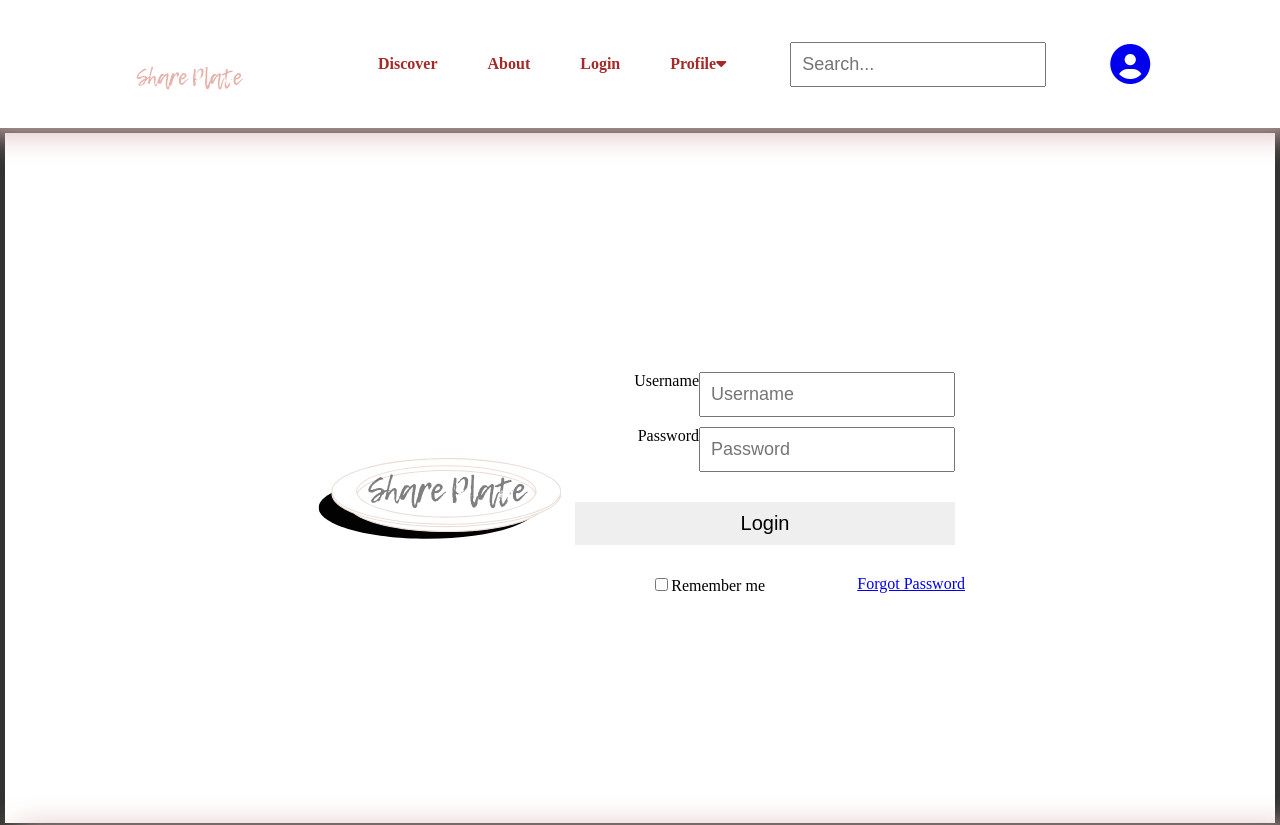
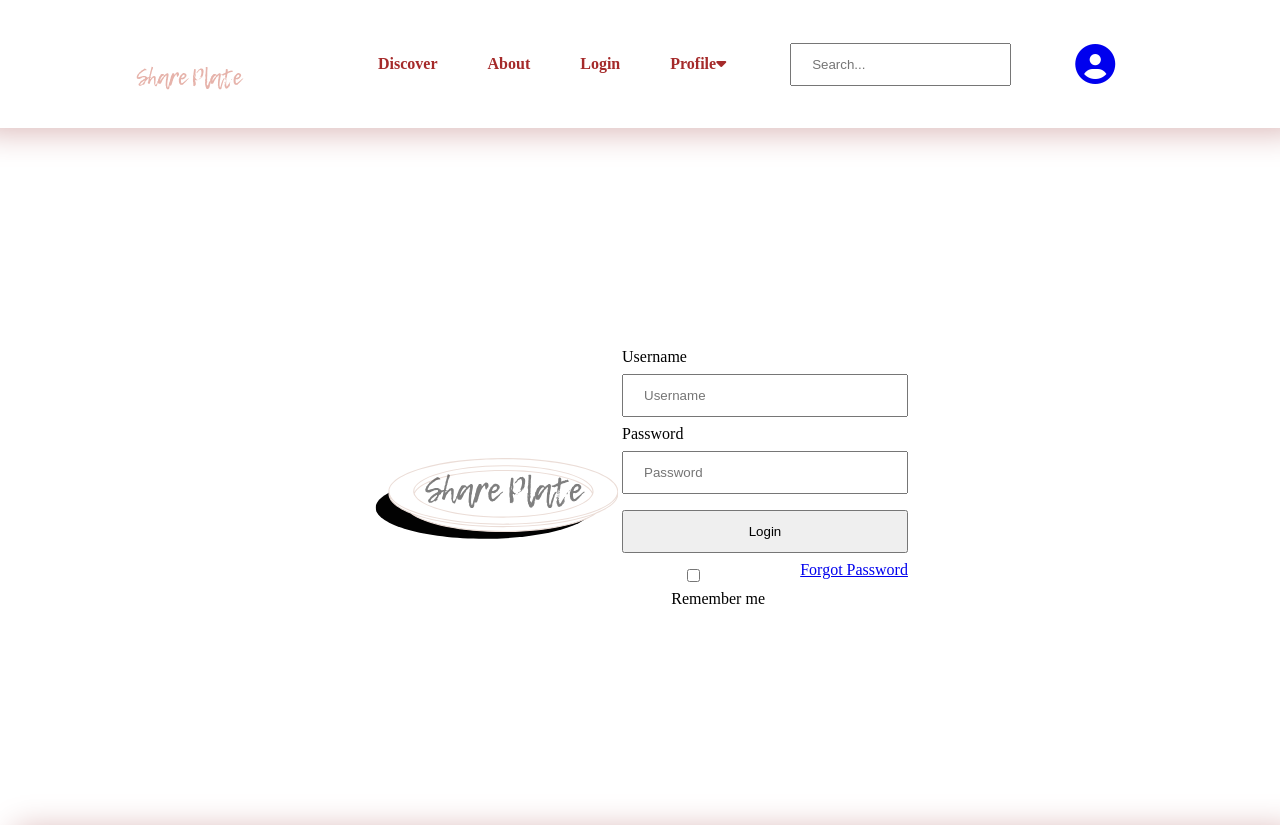
Before and after one commit to pan2dora/share-plates-client, a React (Vite) app: page /login in a window 1280 px wide. Shown: the top 825 px of the page. Built offline with nearby package versions, Linux system fonts and the light colour scheme.

Commit message:
Fixed bugs

```diff
--- a/package.json
+++ b/package.json
@@ -10,7 +10,9 @@
     "preview": "vite preview"
   },
   "dependencies": {
+    "bootstrap": "^5.3.6",
     "react": "^19.0.0",
+    "react-bootstrap": "^2.10.10",
     "react-dom": "^19.0.0",
     "react-router-dom": "^7.5.0"
   },
--- a/src/App.css
+++ b/src/App.css
@@ -212,40 +212,43 @@ article img {
   justify-content: center;
   height: 700px;
   align-items: center;
-  border: #333230 solid 5px;
 }
 
-.create-form,
+/* .create-form,
 .login-form,
 .update-form,
 .signup-form {
   padding: 10px;
   width: 400px;
-}
+} */
 
-.flex-input {
+/* .flex-input {
   display: flex;
   flex-direction: row;
   margin-bottom: 10px;
-}
-input[type="text"],
+} */
+/* input[type="text"],
 input[type="password"] {
   padding: 10px;
   font-size: 18px;
+} */
+
+input {
+  width: 100%;
+  padding: 12px 20px;
+  margin: 8px 0;
 }
 
 label {
   flex-basis: 130px;
-  margin-top: 10px;
-  font-size: 20px;
 }
+/* input{
 
-input[type="button"] {
-  width: 100%;
-  font-size: 20px;
-  padding: 10px;
+} */
+
+button {
   border: none;
-  margin: 20px 0;
+  float: right;
 }
 
 input[type="button"]:hover {
@@ -284,7 +287,7 @@ input[type="button"]:hover {
 /********************************************************** Components *****************************************************/
 
 /* About Page */
-.about-container{
+.about-container {
   padding: 5px;
   margin: 30px;
 }
@@ -296,10 +299,10 @@ input[type="button"]:hover {
   padding: 10%;
 }
 
-.about-blerb{
+.about-blerb {
   font-size: x-large;
   font-weight: bolder;
- text-align: center;
+  text-align: center;
 }
 
 /* Discovery page */
--- a/src/components/Create.jsx
+++ b/src/components/Create.jsx
@@ -1,15 +1,13 @@
 import { useState } from "react";
 
 function Create() {
-
-
   // handles the form data
   const [formData, setFormData] = useState({
     recipe: "",
     image: "",
     about: "",
-    items: [],
-    price: "",
+    item: [],
+    itemPrice: "",
     instructions: [],
     diet: "",
   });
@@ -20,15 +18,12 @@ const handleSubmit = (e) => {
     const body = {
       recipe: e.target.recipe.value,
     };
-}
-
-
-
+  };
 
   // This state sets the id for items since everyone must be unique
   const [count, setCount] = useState(0);
   // does the same thing for instructions
-  const [countInstructions, setCountInstructions] = useState(0)
+  const [countInstructions, setCountInstructions] = useState(0);
   // Working on logic for this image state that will eventually render image previews
   // const [image, setImage] = useState("")
   // These two states handle the ingredient list
@@ -46,11 +41,18 @@ const handleSubmit = (e) => {
     });
   };
 
+  const handleListRemove = (id) => {
+    setItems((prevItems) => prevItems.filter((item) => item.id !== id));
+  };
+
   const handleInstructionsubmit = (e) => {
     e.preventDefault();
     setCountInstructions((prevCount) => prevCount + 1);
     setInstructions((prevItems) => {
-      return [...prevItems, { id: countInstructions + 1, title: newInstruction }];
+      return [
+        ...prevItems,
+        { id: countInstructions + 1, title: newInstruction },
+      ];
     });
   };
 
@@ -58,28 +60,29 @@ const handleSubmit = (e) => {
     e.preventDefault();
     const value = e.target.value;
     const name = e.target.name;
-    console.log(value);
+    console.log("Value in handle Change:", value , name);
     setFormData((prevFormData) => ({ ...prevFormData, [name]: value }));
   };
   // Create Image preview
 
   console.log("Items:", items);
-console.log("Instructions:", instructions)
+  console.log("Instructions:", instructions);
   console.log("Form Data:", formData);
 
   return (
-
-    <div className="form-wrapper">
+    <>
       <div className="create-form-header">
         <h1>Add Recipe</h1>
       </div>
+
+      <div className="form-wrapper">
         <div className="create-form-blerb">
-    <h2>Add your favorite recipe and share it with community!</h2>
+          {/* <h2>Add your favorite recipe and share it with community!</h2> */}
         </div>
-      <form onSubmit={handleSubmit} className="create-form" >
+        <form onSubmit={handleSubmit} className="create-form">
           {/* RECIPE NAME */}
           <div className="flex-input">
-          <label htmlFor="recipe">Recipe Name</label>
+            <label htmlFor="recipe">Recipe Title</label>
             <input
               type="text"
               name="recipe"
@@ -92,7 +95,12 @@ console.log("Instructions:", instructions)
           {/* I want the image to display as a preview */}
           <div className="flex-input">
             <label htmlFor="image">Image</label>
-          <input type="file" name="image" id="image" onChange={handleChange} />
+            <input
+              type="file"
+              name="image"
+              id="image"
+              onChange={handleChange}
+            />
           </div>
           <div>
             <img src="{image}" alt="preview image" />
@@ -100,7 +108,13 @@ console.log("Instructions:", instructions)
           {/* BLERB */}
           <div className="flex-input">
             <label htmlFor="about">Description</label>
-          <input type="text" name="about" id="about" onChange={handleChange} placeholder="Tell us a story about your recipe" />
+            <input
+              type="text"
+              name="about"
+              id="about"
+              onChange={handleChange}
+              placeholder="Tell us a story about your recipe"
+            />
           </div>
           {/* SHOPPING LIST */}
           {/* Use state to update this  */}
@@ -120,10 +134,20 @@ console.log("Instructions:", instructions)
             {/* Figure out ui for  */}
             <ul className="shopping-list">
               {items.map((item) => {
-              return <li key={item.id}>{item.title}</li>;
+                return (
+                  <li key={item.id}>
+                    {item.title}
+                    <button
+                      key={item.title}
+                      onClick={handleListRemove}
+                      className="btn-delete"
+                    >
+                      x
+                    </button>{" "}
+                  </li>
+                );
               })}
             </ul>
-          <button className="btn-delete">-</button>
           </div>
           {/* This will eventually be connected to the ingredients but will work on this in the backend because I need to add all the values */}
           <div className="flex-input">
@@ -132,6 +156,7 @@ console.log("Instructions:", instructions)
               type="number"
               name="price"
               id="price"
+              placeholder="$"
               onChange={handleChange}
             />
           </div>
@@ -143,7 +168,7 @@ console.log("Instructions:", instructions)
               type="text"
               name="instructions"
               id="instructions"
-            onChange={(e)=>setNewInstruction(e.target.value)}
+              onChange={(e) => setNewInstruction(e.target.value)}
             />
 
             <button onClick={handleInstructionsubmit} className="items-btn">
@@ -168,6 +193,7 @@ console.log("Instructions:", instructions)
           <button type="submit">Create</button>
         </form>
       </div>
+    </>
   );
 }
 
--- a/src/shared/Header.jsx
+++ b/src/shared/Header.jsx
@@ -21,7 +21,7 @@ function Header() {
           <nav className="primary-navigation">
             {/* <!-----------------------------Navbar Links------------------------------------------> */}
             <ul className="nav-links">
-            <li>
+              <li>
                 <Link to="/discover">Discover</Link>
               </li>
               <li>
@@ -31,25 +31,22 @@ function Header() {
               <li>
                 <Link to="/login">Login</Link>
               </li>
-              <li class="dropdown">
+              <li className="dropdown">
                 {/* replace profile link with image */}
                 <div></div>
-                <a href="#" class="dropbtn">
+                <a href="#" className="dropbtn">
                   Profile
-
-               <i class="fa-solid fa-caret-down"></i>
+                  <i className="fa-solid fa-caret-down"></i>
                 </a>
 
-                <div class="dropdown-content">
+                <div className="dropdown-content">
                   <Link to="/admin">Profile</Link>
                   <Link to="/create">Create</Link>
                   <Link to="/logout">Logout</Link>
 
                   {/* <a href="#">Fav Recipes</a> */}
-
                 </div>
               </li>
-
             </ul>
           </nav>
 
```
Also changed, not shown: 1 other file (tests, documents, lock files or other folders). Lines whose indentation alone changed are shown as unchanged.
